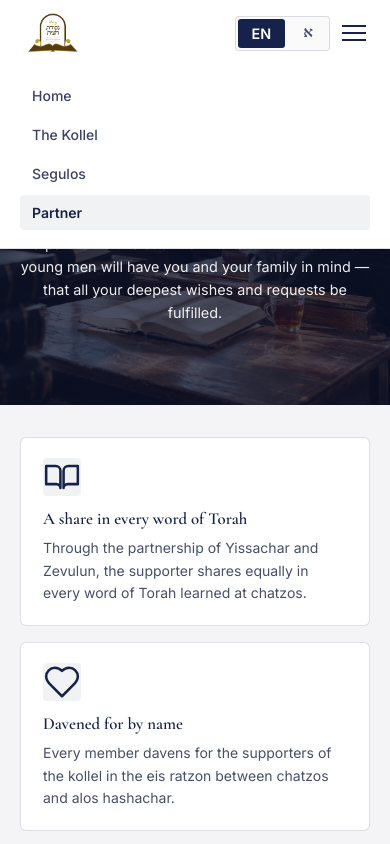
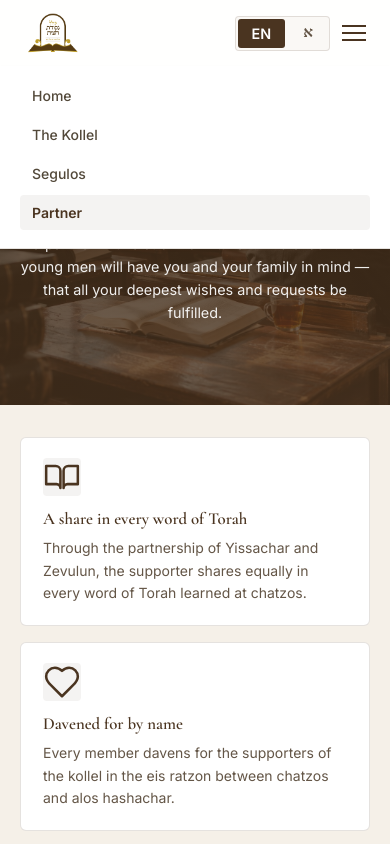
Before and after one commit to lucidquestor/kollel-chatzos, a plain HTML site: page partner.html in a window 390 px wide. Both pictures are taken after a click on the button "Open menu". Shown: the top 844 px of the page. Drawn offline with nearby package versions, Linux system fonts and the light colour scheme; a web font is replaced by a local one.

Commit message:
Shift site palette from navy to warm brown to match logo.
Co-authored-by: Cursor <cursoragent@cursor.com>

```diff
--- a/assets/css/main.css
+++ b/assets/css/main.css
@@ -1,6 +1,6 @@
 /* =========================================================
    Kollel Chatzos — Nekudas Chatzos
-   LIGHT theme · white background · navy + gold accents
+   LIGHT theme · warm white · brown + gold (matches logo)
    bilingual (English / Yiddish)
    ========================================================= */
 
@@ -18,26 +18,32 @@ html.pref-yi .yi { font-size: 1.05em; }
 html.pref-en .yi { display: none; }
 
 :root {
-  --bg:        #fafafa;
-  --bg-soft:   #f3f3f5;
-  --bg-cream:  #f7f7f9;
-  --ink:       #1a2545;
-  --ink-soft:  #4a5168;
-  --navy:      #16224c;
-  --navy-700:  #243a78;
-  --gold:      #8a6820;
-  --gold-deep: #735618;
-  --gold-200:  #9a7424;
-  --gold-soft: rgba(138, 104, 32, 0.08);
-  --line:      rgba(22, 34, 76, 0.14);
-  --card:      #ffffff;
+  --brown:       #4a3420;
+  --brown-deep:  #3d2a18;
+  --brown-700:   #5c4228;
+  --ink:         #3d2a18;
+  --ink-soft:    #645647;
+  --muted:       #645647;
+  --text:        var(--ink);
+  --navy:        var(--brown);
+  --navy-700:    var(--brown-700);
+  --gold:        #9a7424;
+  --gold-deep:   #7d5e1a;
+  --gold-200:    #b08830;
+  --gold-soft:   rgba(154, 116, 36, 0.1);
+  --bg:          #faf8f5;
+  --bg-soft:     #f3ede3;
+  --bg-cream:    #f7f2e8;
+  --line:        rgba(74, 52, 32, 0.14);
+  --card:        #ffffff;
   --maxw: 1080px;
-  --shadow: 0 1px 2px rgba(22, 34, 76, 0.05);
-  --shadow-lg: 0 2px 8px rgba(22, 34, 76, 0.07);
+  --shadow: 0 1px 2px rgba(74, 52, 32, 0.06);
+  --shadow-lg: 0 2px 8px rgba(74, 52, 32, 0.08);
   --radius: 6px;
   --section-y: clamp(48px, 6vw, 72px);
   --section-y-tight: clamp(32px, 4vw, 48px);
   --grid-gap: clamp(16px, 1.8vw, 22px);
+  --hero-overlay: linear-gradient(180deg, rgba(61, 42, 24, 0.88), rgba(74, 52, 32, 0.78));
   scroll-behavior: smooth;
 }
 
@@ -73,7 +79,7 @@ h1, h2, h3, .display {
   font-family: 'Cormorant Garamond', 'Frank Ruhl Libre', serif;
   font-weight: 600;
   line-height: 1.15;
-  color: var(--navy);
+  color: var(--brown);
 }
 h2.section-title {
   font-size: clamp(1.45rem, 2.6vw, 1.85rem);
@@ -113,7 +119,7 @@ header.nav {
   backdrop-filter: blur(10px);
   background: rgba(255, 255, 255, 0.9);
   border-bottom: 1px solid var(--line);
-  box-shadow: 0 2px 18px rgba(22,34,76,0.04);
+  box-shadow: 0 2px 18px rgba(74,52,32,0.04);
 }
 .nav-inner {
   max-width: var(--maxw); margin: 0 auto; padding: 13px 24px;
@@ -137,8 +143,8 @@ header.nav {
   font-family: 'Inter', sans-serif;
 }
 body.lang-yi .nav-links a { font-family: 'Frank Ruhl Libre', serif; }
-.nav-links a:hover { color: var(--navy); background: rgba(22,34,76,.04); }
-.nav-links a.active { color: var(--navy); background: rgba(22,34,76,.06); font-weight: 600; }
+.nav-links a:hover { color: var(--brown); background: rgba(74,52,32,.04); }
+.nav-links a.active { color: var(--brown); background: rgba(74,52,32,.06); font-weight: 600; }
 
 .lang-toggle {
   display: inline-flex; align-items: center; gap: 4px;
@@ -156,10 +162,10 @@ body.lang-yi .nav-links a { font-family: 'Frank Ruhl Libre', serif; }
   font-size: 0.95rem;
   line-height: 1;
 }
-.lang-toggle button.on { background: var(--navy); color: #fff; }
+.lang-toggle button.on { background: var(--brown); color: #fff; }
 
 .nav-toggle { display: none; background: none; border: 0; cursor: pointer; }
-.nav-toggle span { display: block; width: 24px; height: 2px; background: var(--navy); margin: 5px 0; transition: .2s; }
+.nav-toggle span { display: block; width: 24px; height: 2px; background: var(--brown); margin: 5px 0; transition: .2s; }
 
 /* ---------- hero ---------- */
 .hero {
@@ -167,7 +173,7 @@ body.lang-yi .nav-links a { font-family: 'Frank Ruhl Libre', serif; }
   min-height: clamp(340px, 48vh, 480px);
   padding: clamp(64px, 8vw, 96px) 0 clamp(72px, 9vw, 100px);
   text-align: center;
-  background: linear-gradient(180deg, rgba(13,19,44,.82), rgba(13,19,44,.72)), url("../images/hero-learning.jpg") center/cover no-repeat;
+  background: var(--hero-overlay), url("../images/hero-learning.jpg") center/cover no-repeat;
 }
 .hero .moon { display: none; }
 .hero h1 {
@@ -197,8 +203,8 @@ body.lang-yi .btn { font-family: 'Frank Ruhl Libre', serif; }
   color: #fff; box-shadow: none;
 }
 .btn-gold:hover { background: var(--gold); transform: none; box-shadow: none; }
-.btn-ghost { border-color: var(--navy); color: var(--navy); background: transparent; }
-.btn-ghost:hover { background: var(--navy); color: #fff; transform: none; }
+.btn-ghost { border-color: var(--brown); color: var(--brown); background: transparent; }
+.btn-ghost:hover { background: var(--brown); color: #fff; transform: none; }
 
 /* ---------- stat band ---------- */
 .stats {
@@ -271,10 +277,10 @@ section.wrap > .panel:first-child { margin-top: 0; }
 }
 .card .ic {
   width: 38px; height: 38px; border-radius: 4px; display: grid; place-items: center;
-  background: rgba(22, 34, 76, 0.06); color: var(--navy); font-size: 1.2rem; margin-bottom: 12px;
+  background: rgba(74, 52, 32, 0.06); color: var(--brown); font-size: 1.2rem; margin-bottom: 12px;
   transition: background-color 0.18s ease, color 0.18s ease;
 }
-.card h3 { font-size: 1.05rem; margin-bottom: 8px; color: var(--navy); line-height: 1.3; font-weight: 600; }
+.card h3 { font-size: 1.05rem; margin-bottom: 8px; color: var(--brown); line-height: 1.3; font-weight: 600; }
 .card p { color: var(--ink-soft); flex: 1 1 auto; margin-bottom: 0; font-size: 0.875rem; line-height: 1.6; }
 .card p + p { margin-top: 10px; }
 .card .btn { margin-top: auto; align-self: flex-start; }
@@ -295,7 +301,7 @@ section.wrap > .panel:first-child { margin-top: 0; }
 /* ---------- quote ---------- */
 .quote { border-inline-start: 3px solid var(--gold); padding: 6px 0 6px 24px; margin: 8px 0; }
 body.lang-yi .quote { padding: 6px 24px 6px 0; }
-.quote .heb { font-family: 'Frank Ruhl Libre', serif; font-size: 1.3rem; color: var(--navy); line-height: 1.8; }
+.quote .heb { font-family: 'Frank Ruhl Libre', serif; font-size: 1.3rem; color: var(--brown); line-height: 1.8; }
 .quote .src { color: var(--gold-deep); font-size: 0.85rem; margin-top: 8px; letter-spacing: .04em; }
 .quote .tr { color: var(--ink-soft); font-style: italic; margin-top: 10px; }
 
@@ -326,7 +332,7 @@ body.lang-yi .quote { padding: 6px 24px 6px 0; }
 
 /* ---------- CTA band ---------- */
 .cta-band { text-align: center; }
-.cta-band .panel { padding: clamp(40px, 5vw, 56px) clamp(24px, 4vw, 36px); background: var(--navy); border-color: var(--navy); }
+.cta-band .panel { padding: clamp(40px, 5vw, 56px) clamp(24px, 4vw, 36px); background: var(--brown-deep); border-color: var(--brown-deep); }
 .cta-band .panel h2 { color: #fff; }
 .cta-band .panel .eyebrow { color: rgba(255,255,255,.75); }
 .cta-band h2 { font-size: clamp(1.45rem, 2.8vw, 1.85rem); }
@@ -358,7 +364,7 @@ body.lang-yi .badge { letter-spacing: 0; font-size: .66rem; }
 .field input:focus, .field textarea:focus, .field select:focus { outline: none; border-color: var(--gold); box-shadow: 0 0 0 3px var(--gold-soft); }
 .info-line { display: flex; gap: 14px; align-items: center; padding: 14px 0; border-bottom: 1px solid var(--line); }
 .info-line .ic { color: var(--gold-deep); font-size: 1.3rem; }
-.info-line b { color: var(--navy); display: block; }
+.info-line b { color: var(--brown); display: block; }
 .info-line span { color: var(--ink-soft); font-size: .92rem; }
 
 /* ---------- interior page hero ---------- */
@@ -367,7 +373,7 @@ body.lang-yi .badge { letter-spacing: 0; font-size: .66rem; }
   display: flex; flex-direction: column; align-items: center; justify-content: center;
   min-height: clamp(280px, 40vh, 400px);
   padding: clamp(56px, 7vw, 88px) 0 clamp(64px, 8vw, 96px);
-  background: linear-gradient(180deg, rgba(13,19,44,.82), rgba(13,19,44,.72)), url("../images/hero-learning.jpg") center 30%/cover no-repeat;
+  background: var(--hero-overlay), url("../images/hero-learning.jpg") center 30%/cover no-repeat;
 }
 .page-hero h1 { font-size: clamp(1.65rem, 4vw, 2.25rem); margin: 8px 0 6px; color: #fff; }
 .page-hero p { color: rgba(255,255,255,.82); max-width: 520px; margin: 0 auto; font-size: clamp(0.9rem, 1.3vw, 0.975rem); line-height: 1.6; }
@@ -375,7 +381,7 @@ body.lang-yi .badge { letter-spacing: 0; font-size: .66rem; }
 /* ---------- footer ---------- */
 footer.foot {
   position: relative; z-index: 2; border-top: 3px solid var(--gold);
-  background: var(--navy); padding: 52px 0 28px; margin-top: 30px;
+  background: var(--brown-deep); padding: 52px 0 28px; margin-top: 30px;
 }
 .foot-grid { display: grid; grid-template-columns: 1.4fr 1fr 1fr; gap: 40px; }
 .foot h4 { color: #fff; font-family: 'Cormorant Garamond', serif; font-size: 1.3rem; margin-bottom: 12px; }
@@ -448,7 +454,7 @@ footer.foot {
   font-weight: 600;
   min-width: auto;
 }
-.qg-pill:hover { transform: none; background: rgba(22, 34, 76, 0.05); border-color: var(--line); color: var(--navy); }
+.qg-pill:hover { transform: none; background: rgba(74, 52, 32, 0.05); border-color: var(--line); color: var(--brown); }
 .quickgive .qg-sub { font-size: 0.875rem; line-height: 1.5; }
 
 .marquee {
@@ -461,16 +467,16 @@ footer.foot {
   font-family: 'Inter', sans-serif;
   font-weight: 500;
 }
-.marquee__item b { color: var(--navy); font-weight: 600; }
+.marquee__item b { color: var(--brown); font-weight: 600; }
 
 section.wrap:nth-of-type(even)::before {
-  background: #f4f4f6;
+  background: #f5f0e8;
 }
 
 .marquee { direction: ltr; overflow: hidden; border-block: 1px solid var(--line); position: relative; z-index: 2; padding-block: 2px; }
 .marquee__track { display: flex; width: max-content; animation: kcScroll 42s linear infinite; }
 .marquee:hover .marquee__track { animation-play-state: paused; }
-.marquee__item { display: inline-flex; align-items: center; gap: 20px; white-space: nowrap; color: var(--navy); }
+.marquee__item { display: inline-flex; align-items: center; gap: 20px; white-space: nowrap; color: var(--brown); }
 .marquee__item .sp { color: var(--ink-soft); font-size: 0.85em; }
 @keyframes kcScroll { from { transform: translateX(0); } to { transform: translateX(-50%); } }
 
@@ -482,7 +488,7 @@ section.wrap:nth-of-type(even) { background: transparent; position: relative; }
 section.wrap:nth-of-type(even)::before {
   content: ""; position: absolute; top: 0; bottom: 0; left: 50%;
   width: 100vw; transform: translateX(-50%);
-  background: #f4f4f6; z-index: -1;
+  background: #f5f0e8; z-index: -1;
 }
 
 /* ============================================================
@@ -490,14 +496,14 @@ section.wrap:nth-of-type(even)::before {
    Layers on top of existing CSS. Bigger, clearer, calmer.
    No color/font/layout changes — only size, leading, contrast,
    spacing. Hebrew/Yiddish (.yi / body.lang-yi) gets extra size
-   + generous line-height. Keeps the navy/gold luminous look.
+   + generous line-height. Warm brown/gold palette.
    ============================================================ */
 
 /* ---- 1. Comfortable reading baseline + darker muted ink ---- */
 :root{
-  --ink-soft: #474f6b;          /* darken muted body text for contrast on cream/white */
-  --muted:    #474f6b;          /* define the token referenced (but undefined) inline */
-  --text:     var(--ink);       /* define the token referenced (but undefined) inline */
+  --ink-soft: #645647;
+  --muted:    #645647;
+  --text:     var(--ink);
 }
 body{ font-size: 1.06rem; }      /* ~17px reading base, up from 16px default */
 
@@ -509,7 +515,7 @@ body.lang-yi{ line-height: 1.9; }
 .card p{
   font-size: 1.1rem !important;
   line-height: 1.7;
-  color: #474f6b;
+  color: #645647;
 }
 .card p .yi,
 body.lang-yi .card p{
@@ -523,7 +529,7 @@ body.lang-yi .card p{
   font-size: 1.12rem !important;
   line-height: 1.75;
   margin-bottom: 18px;
-  color: #474f6b;
+  color: #645647;
 }
 body.lang-yi .prose p{ font-size: 1.2rem !important; line-height: 1.9; }
 
@@ -535,12 +541,12 @@ body.lang-yi .page-hero p{ font-size: clamp(1.22rem, 2vw, 1.38rem) !important; l
 body.lang-yi .hero .lede{ font-size: clamp(1.22rem, 2vw, 1.42rem); line-height: 1.85; }
 
 /* ---- 6. Stat labels under the big gold numbers ---- */
-.stat .lab { font-size: 1rem; line-height: 1.5; color: #474f6b; }
+.stat .lab { font-size: 1rem; line-height: 1.5; color: #645647; }
 body.lang-yi .stat .lab { font-size: 1.1rem; line-height: 1.65; }
 body.lang-yi .stat .num { font-size: clamp(2.1rem, 3.4vw, 2.65rem); min-height: 3.25rem; }
 
 /* ---- 7. Quick-give subtitle (focal CTA under hero) ---- */
-.quickgive .qg-sub{ font-size: 1.08rem; line-height: 1.6; color: #474f6b; }
+.quickgive .qg-sub{ font-size: 1.08rem; line-height: 1.6; color: #645647; }
 body.lang-yi .quickgive .qg-sub{ font-size: 1.16rem; line-height: 1.85; }
 
 /* ---- 8. Testimonial / inline body paragraphs that lean on undefined tokens ---- */
@@ -557,12 +563,12 @@ body.lang-yi .quote .tr{ font-size: 1.14rem; line-height: 1.85; }
 
 /* ---- 10. Segula list (used on segulos/partner) ---- */
 .segula{ padding: 22px 24px; }
-.segula p{ font-size: 1.08rem; line-height: 1.7; color: #474f6b; }
+.segula p{ font-size: 1.08rem; line-height: 1.7; color: #645647; }
 .segula .tag{ font-size: 1.26rem; line-height: 1.55; }
 body.lang-yi .segula p{ font-size: 1.18rem; line-height: 1.9; }
 
 /* ---- 11. Timeline / schedule descriptions (about page) ---- */
-.tline .what p{ font-size: 1.08rem; line-height: 1.65; color: #474f6b; }
+.tline .what p{ font-size: 1.08rem; line-height: 1.65; color: #645647; }
 body.lang-yi .tline .what p{ font-size: 1.18rem; line-height: 1.9; }
 
 /* ---- 12. CTA band paragraph on navy ---- */
@@ -576,7 +582,7 @@ body.lang-yi .foot a, body.lang-yi .foot p{ font-size: 1.12rem; line-height: 1.9
 body.lang-yi .foot h4{ font-size: 1.45rem; line-height: 1.4; }
 
 /* ---- 14. Nav, language toggle, eyebrows, brand sub-line ---- */
-.nav-links a{ font-size: 1rem; color: #3a4264; }
+.nav-links a{ font-size: 1rem; color: #524839; }
 body.lang-yi .nav-links a{ font-size: 1.08rem; }
 .lang-toggle button{ font-size: 0.9rem; padding: 6px 14px; }
 body.lang-yi .lang-toggle button{ font-size: 0.98rem; }
@@ -586,10 +592,10 @@ body.lang-yi .eyebrow{ font-size: 0.94rem; letter-spacing: 0; }
 
 /* ---- 15. Tiers, contact, form labels (partner / contact, shared CSS) ---- */
 .tier .per{ font-size: 0.95rem; }
-.tier li{ font-size: 1.05rem; color: #474f6b; padding: 9px 0; }
+.tier li{ font-size: 1.05rem; color: #645647; padding: 9px 0; }
 body.lang-yi .tier li{ font-size: 1.14rem; line-height: 1.85; }
-.info-line span{ font-size: 1rem; color: #474f6b; }
-.field label{ font-size: 0.95rem; color: #3a4264; font-weight: 500; }
+.info-line span{ font-size: 1rem; color: #645647; }
+.field label{ font-size: 0.95rem; color: #524839; font-weight: 500; }
 body.lang-yi .field label{ font-size: 1.05rem; }
 
 /* ---- 16. Emphasis weight so <strong> reads clearly at base weight 400 ---- */
@@ -612,8 +618,8 @@ body.lang-yi .field label{ font-size: 1.05rem; }
 }
 
 .nav-links a.active {
-  color: var(--navy);
-  background: rgba(22, 34, 76, 0.06);
+  color: var(--brown);
+  background: rgba(74, 52, 32, 0.06);
   font-weight: 600;
 }
 
@@ -679,15 +685,15 @@ body.lang-yi .eyebrow { font-size: 0.75rem !important; }
 .segula:hover,
 .logo-card:hover {
   transform: translateY(-2px);
-  border-color: rgba(22, 34, 76, 0.22);
-  box-shadow: 0 4px 14px rgba(22, 34, 76, 0.07);
+  border-color: rgba(74, 52, 32, 0.22);
+  box-shadow: 0 4px 14px rgba(74, 52, 32, 0.07);
 }
 .card:hover .ic {
   background: var(--gold-soft);
   color: var(--gold-deep);
 }
 .tier.feat:hover {
-  box-shadow: 0 0 0 1px var(--gold), 0 6px 18px rgba(22, 34, 76, 0.08);
+  box-shadow: 0 0 0 1px var(--gold), 0 6px 18px rgba(74, 52, 32, 0.08);
 }
 @media (prefers-reduced-motion: reduce) {
   .card:hover,
--- a/assets/css/utilities.css
+++ b/assets/css/utilities.css
@@ -9,7 +9,7 @@
   z-index: 100;
   padding: 10px 18px;
   border-radius: 999px;
-  background: var(--navy);
+  background: var(--brown);
   color: #fff;
   font-weight: 600;
   font-size: 0.92rem;
@@ -147,7 +147,7 @@ section.wrap.section-stats-gap {
 .tax-id-card {
   max-width: 580px;
   margin: 0 auto;
-  background: var(--navy);
+  background: var(--brown);
   color: #fff;
   border-radius: 18px;
   padding: 30px 32px;
```
Also changed, not shown: about.html (+1 -1 lines), index.html (+1 -1 lines), partner.html (+1 -1 lines), segulos.html (+1 -1 lines).
